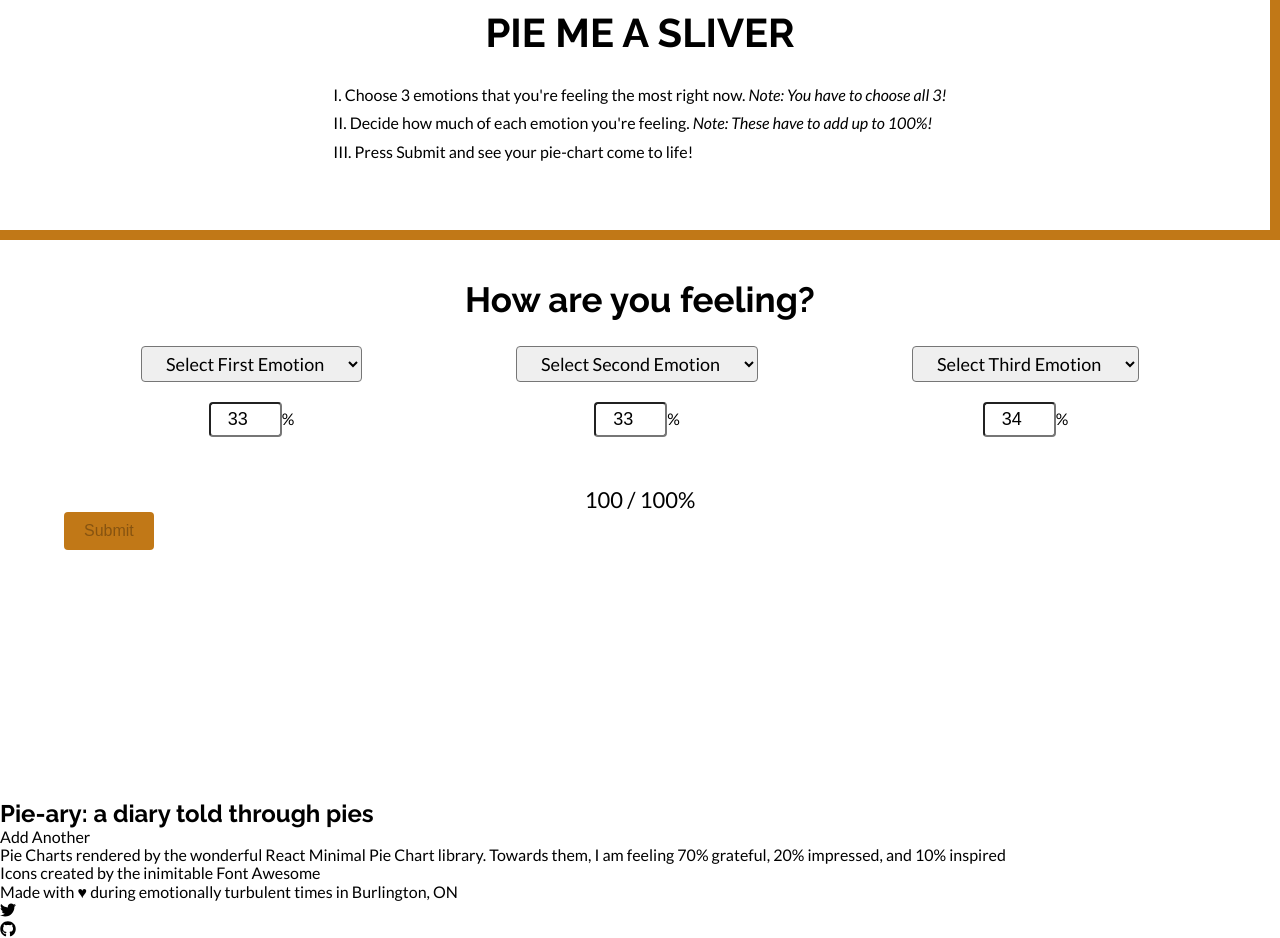
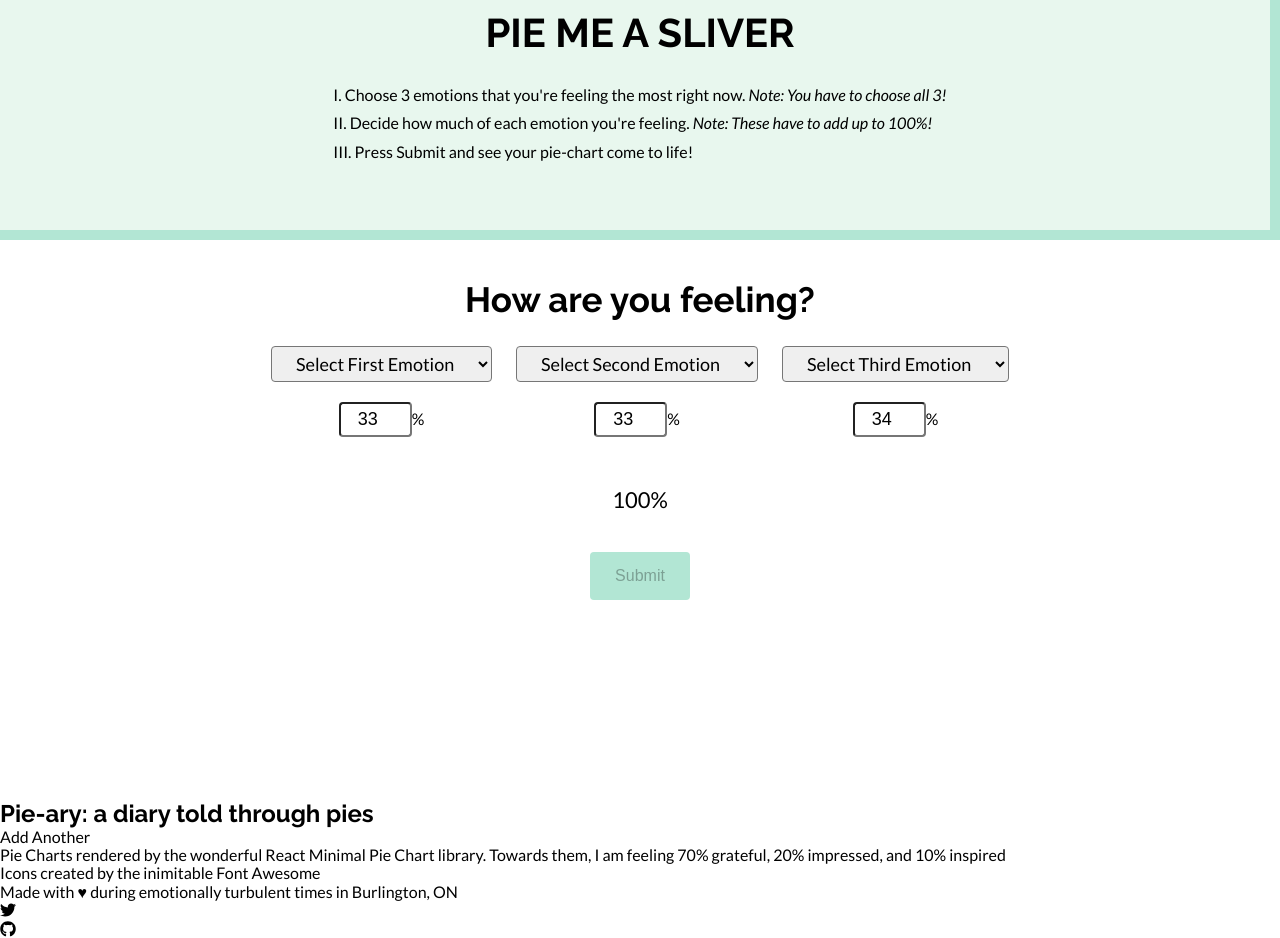
Before and after one commit to QuercusTaliare/taylor-robertson-project-five, a React (Create React App) app: page / in a window 1280 px wide. Built offline with nearby package versions, Linux system fonts and the light colour scheme; no server answers; the database is empty.

Commit message:
got rough copy of form styling

```diff
--- a/src/App.js
+++ b/src/App.js
@@ -235,7 +235,11 @@ class App extends Component {
 
                 </div>
 
-                <p class="percentage-fraction">{emotionPercentage} / 100%</p>
+                <p class="percentage-fraction">
+                  {(emotionPercentage === 100)
+                    ? <span className="form-complete">{emotionPercentage}</span>
+                    : <span className="form-incomplete">{emotionPercentage}</span>}%
+                </p>
 
                 {(emotionPercentage === 100 && this.state.emotionAtype !== "" && this.state.emotionBtype !== "" && this.state.emotionCtype !== "")
                   ? <button type="submit" className="button" onClick={this.addChartData}>Submit</button>
--- a/src/index.css
+++ b/src/index.css
@@ -23,10 +23,11 @@ html { -moz-box-sizing: border-box; -webkit-box-sizing: border-box; box-sizing:
     --emotionA-color: #3F84E5;
     --emotionB-color: #960200;
     --emotionC-color: #3F784C;
-    --highlight-color: #C17817;
-    --neutral-color: #F9F9F9;
+    --highlight-color: #B2E6D4;
+    --neutral-color: #E8F7EE;
 
     /* #F0E2E7; */
+    /* C17817 */
 }
 
 * {
@@ -84,6 +85,7 @@ header {
     align-items: center;
     box-shadow: -10px -10px 0px 0px inset var(--highlight-color);
     /* background-image: linear-gradient(150deg, var(--neutral-color) 70%, var(--highlight-color)); */
+    background: var(--neutral-color);
 }
 
 /* https://jsfiddle.net/dcodesmith/DruxN/ */
@@ -107,14 +109,23 @@ header li {
 }
 
 main {
-    height: 70px;
+    height: 70vh;
     /* margin: 40px 0 0 0; */
     /* box-shadow: -10px -5px 0px 0px var(--highlight-color); */
+    /* background: var(--neutral-color); */
+
+}
+
+main form {
+    display: flex;
+    flex-direction: column;
+    align-items: center;
+
 
 }
 
 main h2 {
-    margin: 40px 0 20px 0;
+    padding: 40px 0 20px 0;
     text-align: center;
     font-size: 3.5rem;
 }
@@ -156,17 +167,27 @@ main .percentage-fraction {
 
 }
 
+main .form-complete {
+    color: black;
+}
+
+main .form-incomplete {
+    color: red;
+}
+
 main button {
     border-radius: 4px;
-    padding: 10px 20px;
+    padding: 15px 25px;
     border: none;
     background: var(--highlight-color);
-    color: var(--neutral-color);
+    margin: 40px 0 0 0;
+    cursor: pointer
 }
 
 main button.disabled {
     pointer-events: none;
     color: rgba(0,0,0,0.3);
+
 }
 
 
```
